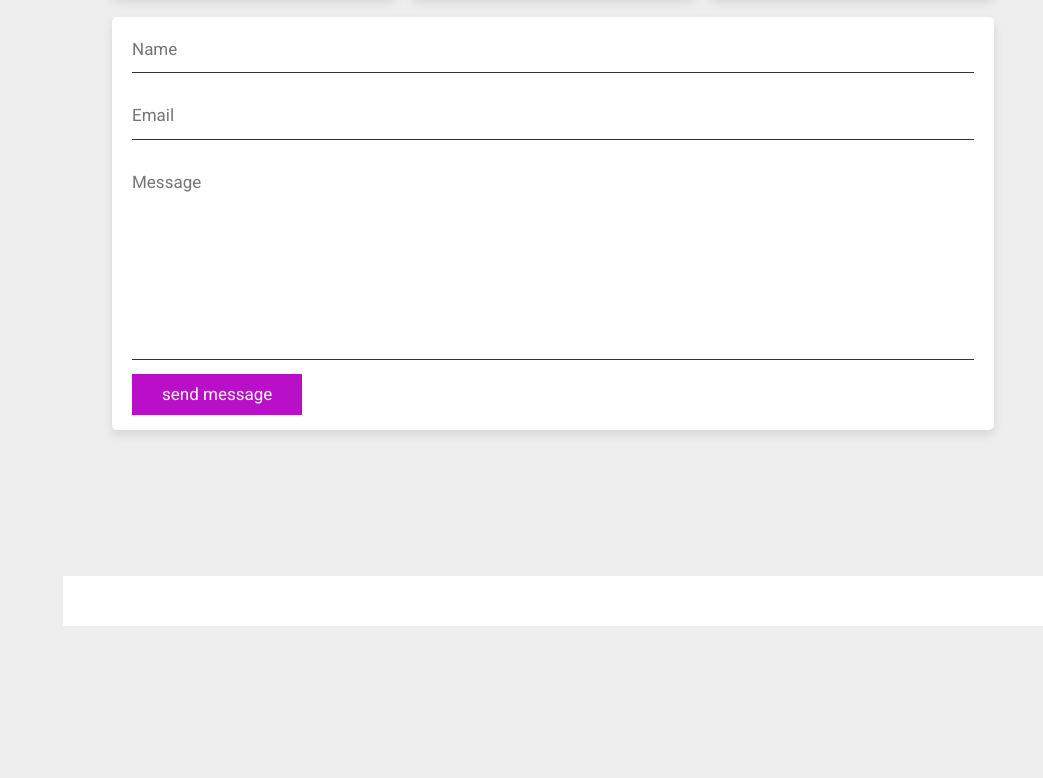
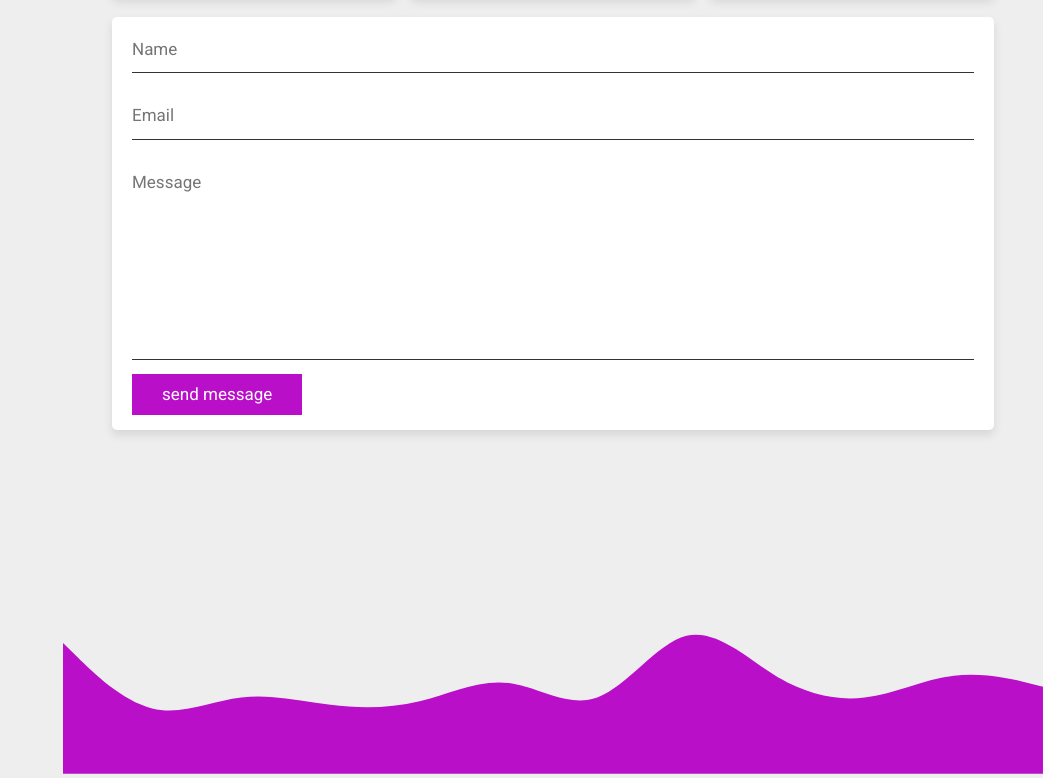
Before and after one commit to Anonymynas/Personal-Portfolio, a plain HTML site: page personal porfolio/index.html in a window 1280 px wide. Shown: the part 4314-5092 px from the top of the page, without its empty margins (237-1280 px from the left). Before the commit the page ends 4940 px from the top, so only its background shows below. Drawn offline with Linux system fonts and the light colour scheme.

Commit message:
Add wave effect on the footer page

```diff
--- a/personal porfolio/index.html
+++ b/personal porfolio/index.html
@@ -340,10 +340,10 @@
 
 </section>
 
+<!-- wave footer section -->
+<svg xmlns="http://www.w3.org/2000/svg" viewBox="0 0 1440 320"><path fill="#b90fc9" fill-opacity="1" d="M0,128L21.8,149.3C43.6,171,87,213,131,224C174.5,235,218,213,262,208C305.5,203,349,213,393,218.7C436.4,224,480,224,524,213.3C567.3,203,611,181,655,186.7C698.2,192,742,224,785,208C829.1,192,873,128,916,117.3C960,107,1004,149,1047,176C1090.9,203,1135,213,1178,208C1221.8,203,1265,181,1309,176C1352.7,171,1396,181,1418,186.7L1440,192L1440,320L1418.2,320C1396.4,320,1353,320,1309,320C1265.5,320,1222,320,1178,320C1134.5,320,1091,320,1047,320C1003.6,320,960,320,916,320C872.7,320,829,320,785,320C741.8,320,698,320,655,320C610.9,320,567,320,524,320C480,320,436,320,393,320C349.1,320,305,320,262,320C218.2,320,175,320,131,320C87.3,320,44,320,22,320L0,320Z"></path></svg>
+
 <!-- contact section -->
-
-<!-- footer section  -->
-<footer class="footer"> </footer>
 
 <!-- link to js file  -->
 <script src="js/script.js"></script>
```
